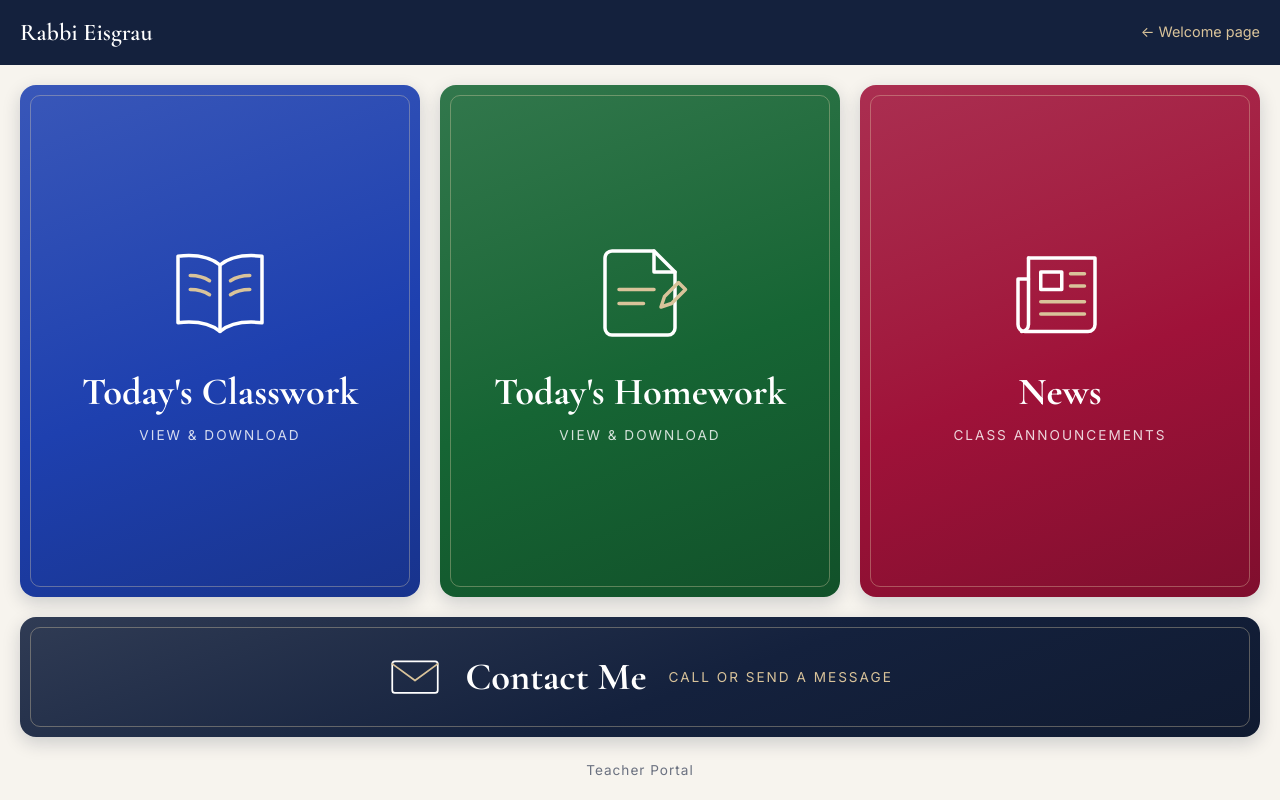
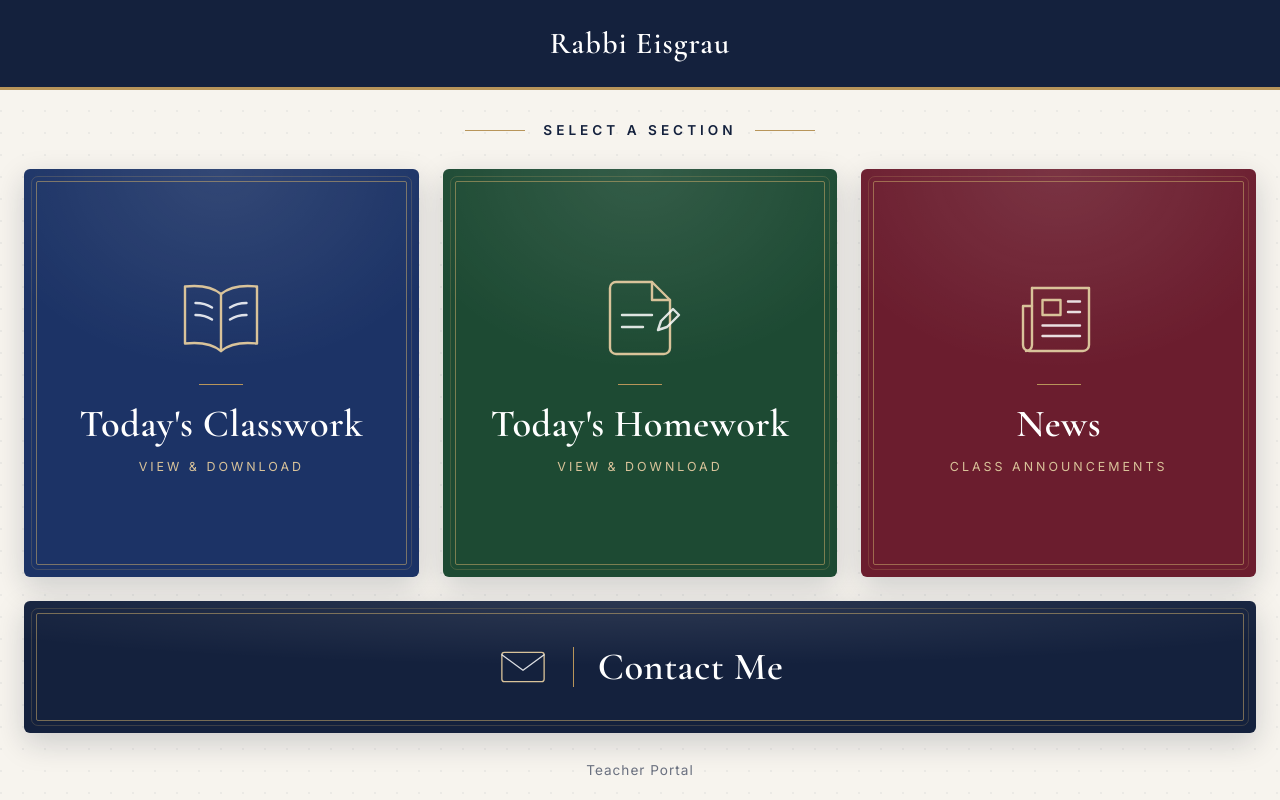
Before and after one commit to meisgrau-prog/Classroom, a plain HTML site: page menu.html in a window 1280 px wide. Drawn offline with nearby package versions, Linux system fonts and the light colour scheme.

Commit message:
Add files via upload

```diff
--- a/menu.html
+++ b/menu.html
@@ -10,12 +10,13 @@
 </head>
 <body>
   <div class="menu-page">
-    <header class="topbar">
+    <header class="topbar centered">
       <a class="brand" href="index.html" data-teacher>Rabbi Eisgrau</a>
-      <a class="back" href="index.html">← Welcome page</a>
     </header>
 
     <div id="banner"></div>
+
+    <p class="menu-heading">Select a Section</p>
 
     <nav class="menu" aria-label="Class sections">
       <a class="tile tile-classwork" href="classwork.html">
@@ -24,6 +25,7 @@
           <path d="M32 16v38"/>
           <path class="accent" d="M15 22c4 0 8 1 11 3M15 30c4 0 8 1 11 3M38 25c3-2 7-3 11-3M38 33c3-2 7-3 11-3"/>
         </svg>
+        <span class="divider"></span>
         <span class="label">Today's Classwork</span>
         <span class="sub">View &amp; download</span>
       </a>
@@ -35,6 +37,7 @@
           <path class="accent" d="M20 30h20M20 38h14"/>
           <path class="accent" d="M46 34l8-8 4 4-8 8-6 2z"/>
         </svg>
+        <span class="divider"></span>
         <span class="label">Today's Homework</span>
         <span class="sub">View &amp; download</span>
       </a>
@@ -46,6 +49,7 @@
           <rect x="21" y="20" width="12" height="10"/>
           <path class="accent" d="M38 21h8M38 28h8M21 37h25M21 44h25"/>
         </svg>
+        <span class="divider"></span>
         <span class="label">News</span>
         <span class="sub">Class announcements</span>
       </a>
@@ -55,8 +59,8 @@
           <rect x="6" y="14" width="52" height="36" rx="3"/>
           <path class="accent" d="M6 17l26 19 26-19"/>
         </svg>
+        <span class="divider"></span>
         <span class="label">Contact Me</span>
-        <span class="sub">Call or send a message</span>
       </a>
     </nav>
     <footer class="menu-footer"><a href="portal.html">Teacher Portal</a></footer>
--- a/portal.js
+++ b/portal.js
@@ -421,7 +421,7 @@ $("save-btn").addEventListener("click", async () => {
   } catch (e) {
     msg.className = "msg err";
     msg.textContent = (e.status === 403 || e.status === 404)
-      ? "Couldn't save: your key needs “Contents: Read and write” permission for the Classroom repository."
+      ? "Couldn't save: your GitHub key isn't allowed to make changes. Edit the key on GitHub: Repository access → Only select repositories → Classroom, and Permissions → Contents → Read and write. (GitHub said: " + e.message + ")"
       : e.status === 401
         ? "Your key has expired or is no longer valid. Sign out and sign in with a new key."
         : "Couldn't save: " + e.message + ". Please try again.";
--- a/style.css
+++ b/style.css
@@ -124,85 +124,118 @@ a { color: var(--navy-2); }
   min-height: 100vh;
   display: flex;
   flex-direction: column;
-  background: var(--cream);
+  background:
+    radial-gradient(circle at 1px 1px, rgba(20,33,61,.05) 1px, transparent 0) 0 0 / 22px 22px,
+    var(--cream);
 }
+.topbar.centered { justify-content: center; padding: 20px; border-bottom: 3px solid var(--gold); }
+.topbar.centered .brand { font-size: 1.9rem; letter-spacing: 1px; }
+
+.menu-heading {
+  display: flex;
+  align-items: center;
+  justify-content: center;
+  gap: 18px;
+  margin: 30px 20px 4px;
+  color: var(--navy);
+  font-size: .85rem;
+  font-weight: 600;
+  letter-spacing: 4px;
+  text-transform: uppercase;
+}
+.menu-heading::before, .menu-heading::after {
+  content: ""; width: 60px; height: 1px; background: var(--gold);
+}
+
 .menu {
   flex: 1;
+  width: 100%;
+  max-width: 1280px;
+  margin: 0 auto;
   display: grid;
   grid-template-columns: repeat(3, 1fr);
   grid-template-rows: 1fr auto;
-  gap: 20px;
-  padding: 20px;
+  gap: 24px;
+  padding: 24px;
 }
 .tile {
-  --tile: #1e3a8a;
+  --tile: #1c3366;
   position: relative;
-  overflow: hidden;
   display: flex;
   flex-direction: column;
   align-items: center;
   justify-content: center;
-  gap: 22px;
-  min-height: 260px;
-  padding: 32px 20px;
-  background: linear-gradient(160deg, color-mix(in srgb, var(--tile) 88%, #fff) 0%, var(--tile) 55%, color-mix(in srgb, var(--tile) 80%, #000) 100%);
-  border-radius: 16px;
+  gap: 18px;
+  min-height: 300px;
+  padding: 40px 24px;
+  background:
+    radial-gradient(ellipse 90% 70% at 50% 0%, rgba(255,255,255,.10), transparent 70%),
+    var(--tile);
+  border-radius: 6px;
   color: #fff;
   text-decoration: none;
   text-align: center;
-  box-shadow: 0 6px 18px rgba(16,26,51,.18);
-  transition: transform .2s, box-shadow .2s, filter .2s;
+  box-shadow: 0 10px 30px rgba(16,26,51,.18);
+  transition: transform .25s, box-shadow .25s;
 }
-.tile::after {            /* thin gold inner frame */
+.tile::after {              /* double gold frame */
   content: "";
   position: absolute;
-  inset: 10px;
-  border: 1px solid rgba(232,215,176,.35);
-  border-radius: 10px;
+  inset: 12px;
+  border: 1px solid rgba(201,169,106,.55);
+  outline: 1px solid rgba(201,169,106,.22);
+  outline-offset: 4px;
+  border-radius: 2px;
   pointer-events: none;
+  transition: border-color .25s;
 }
 .tile svg {
-  width: 112px; height: 112px;
-  stroke: #fff;
+  width: 96px; height: 96px;
+  stroke: var(--gold-soft);
+  stroke-width: 1.6;
 }
-.tile svg .accent { stroke: var(--gold-soft); }
+.tile svg .accent { stroke: #fff; opacity: .85; }
+.tile .divider { width: 44px; height: 1px; background: var(--gold); }
 .tile .label {
   font-family: var(--serif);
-  font-size: clamp(1.9rem, 3vw, 2.6rem);
-  font-weight: 700;
+  font-size: clamp(2rem, 3vw, 2.7rem);
+  font-weight: 600;
   line-height: 1.1;
+  letter-spacing: .5px;
 }
 .tile .sub {
-  font-size: .85rem;
-  letter-spacing: 2px;
+  font-size: .78rem;
+  letter-spacing: 3px;
   text-transform: uppercase;
-  color: rgba(255,255,255,.82);
-  margin-top: -10px;
+  color: var(--gold-soft);
+  margin-top: -6px;
 }
 .tile:hover, .tile:focus-visible {
-  transform: translateY(-5px);
-  box-shadow: 0 18px 34px rgba(16,26,51,.3);
-  filter: brightness(1.08);
+  transform: translateY(-4px);
+  box-shadow: 0 20px 40px rgba(16,26,51,.28);
 }
-.tile-classwork { --tile: #1e40af; }   /* deep blue */
-.tile-homework  { --tile: #166534; }   /* forest green */
-.tile-news      { --tile: #9f1239; }   /* burgundy */
+.tile:hover::after, .tile:focus-visible::after { border-color: var(--gold); }
+
+.tile-classwork { --tile: #1c3366; }   /* sapphire */
+.tile-homework  { --tile: #1d4a33; }   /* emerald */
+.tile-news      { --tile: #6b1d2e; }   /* burgundy */
 .tile-contact   { --tile: #14213d; }   /* navy */
 
 .tile.wide {
   grid-column: 1 / -1;
   flex-direction: row;
   min-height: 120px;
-  gap: 22px;
+  gap: 24px;
 }
-.tile.wide svg { width: 56px; height: 56px; }
-.tile.wide .sub { margin: 0; color: var(--gold-soft); }
+.tile.wide svg { width: 52px; height: 52px; }
+.tile.wide .divider { width: 1px; height: 40px; }
 
 @media (max-width: 760px) {
-  .menu { grid-template-columns: 1fr; grid-template-rows: none; gap: 14px; padding: 14px; }
-  .tile { min-height: 180px; gap: 14px; }
-  .tile svg { width: 64px; height: 64px; }
-  .tile.wide { flex-direction: column; min-height: 150px; }
+  .menu { grid-template-columns: 1fr; grid-template-rows: none; gap: 16px; padding: 16px; }
+  .menu-heading { margin-top: 22px; }
+  .tile { min-height: 200px; gap: 12px; padding: 32px 20px; }
+  .tile svg { width: 60px; height: 60px; }
+  .tile.wide { min-height: 110px; }
 }
 
 /* ================= Inner page content ================= */
```
